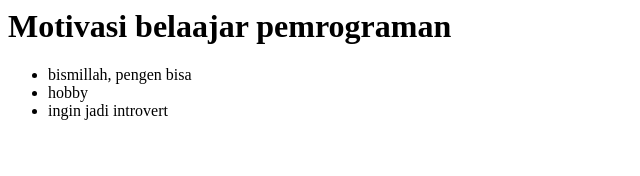
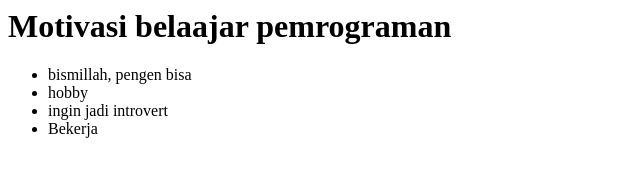
Before and after one commit to anfi3281/motivasibelajarpemrograman, a plain HTML site: page index.html in a window 1280 px wide. Shown: the full height of the page, 0-640 px from the left. Drawn offline with Linux system fonts and the light colour scheme.

Commit message:
Menambahkan perubahan index.html

```diff
--- a/index.html
+++ b/index.html
@@ -11,6 +11,7 @@
         <li>bismillah, pengen bisa</li>
         <li>hobby</li>
         <li>ingin jadi introvert</li>
+        <li>Bekerja</li>
     </ul>
 </body>
 </html>
```
